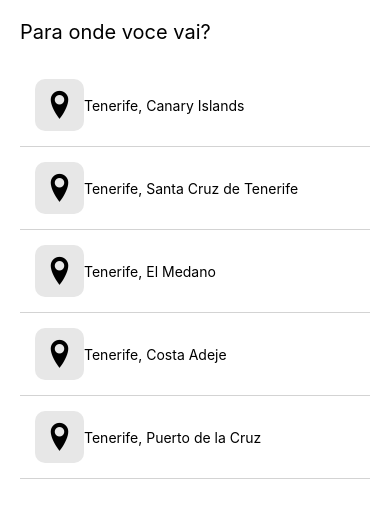
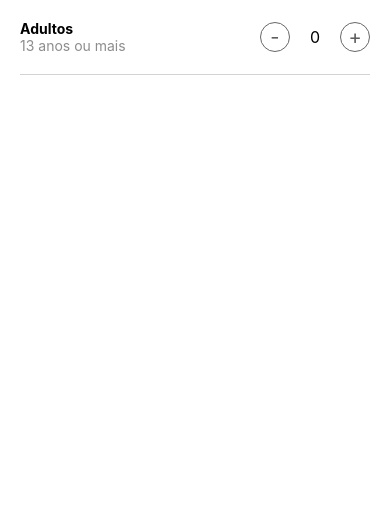
Before and after one commit to JVSATSU/PAP-AIRBNB, a React Native app: screen / in a window 390 px wide. Shown: the top 518 px of the page. Built offline with nearby package versions, Linux system fonts and the light colour scheme.

Commit message:
Componente Guest Adultos pronto

```diff
--- a/App.js
+++ b/App.js
@@ -14,7 +14,7 @@ import Post from './src/components/Post';
 import Feed from './assets/data/feed';
 import PaginaPesquisa from "./src/screens/pesquisa";
 import PesquisaDestinoTela from "./src/screens/pesquisadestino";
-
+import GuestTela from "./src/screens/guest";
 const post1 = Feed[1];
 
 const App: () => Node = () => {
@@ -23,7 +23,8 @@ const App: () => Node = () => {
       {/*<HomeScreen />*/}
       {/*<Post post={post1} />*/}
       {/*<PaginaPesquisa/>*/}
-      <PesquisaDestinoTela/>
+      {/*<PesquisaDestinoTela/>*/}
+      <GuestTela/>
     </SafeAreaView>
   );
 };
--- /dev/null
+++ b/src/screens/guest/index.js
@@ -0,0 +1,42 @@
+import React, {useState} from "react";
+import { View, Text, Pressable } from "react-native";
+import styles from "./styles";
+
+const GuestTela = (props) => {
+
+  const [adultos, setadultos] = useState(0);
+
+  return (
+    <View>
+      {/*Row 1: Adultos*/}
+      <View style={styles.row}>
+        {/*Titulos*/}
+        <View>
+          <Text style={{fontWeight: 'bold'}}>Adultos</Text>
+          <Text style={{color:'#8d8d8d'}}>13 anos ou mais</Text>
+        </View>
+        {/*Botões com valor*/}
+        <View style={{flexDirection: 'row', alignItems: 'center'}}>
+          {/* - */}
+          <Pressable
+            onPress={() => setadultos(Math.max(0,adultos - 1))}
+           style={styles.button}>
+            <Text style={{fontSize: 20, color: '#5d5d5d'}}> - </Text>
+            </Pressable>
+
+          {/*Valor*/}
+          <Text style={{marginHorizontal: 20, fontSize: 16}}>{adultos}</Text>
+
+          {/* + */}
+          <Pressable
+            onPress={() => setadultos(adultos + 1)}
+           style={styles.button}>
+            <Text  style={{fontSize: 20, color: '#5d5d5d'}}> + </Text>
+            </Pressable>
+        </View>
+      </View>
+
+    </View>
+  );
+};
+export default GuestTela;
--- /dev/null
+++ b/src/screens/guest/styles.js
@@ -0,0 +1,22 @@
+import { StyleSheet } from "react-native";
+
+const styles = StyleSheet.create({
+    button: {
+        borderWidth:1,
+        width: 30,
+        height: 30,
+        borderRadius: 15,
+        borderColor: '#676767',
+        justifyContent: 'center',
+        alignItems: 'center',
+    },
+    row: {
+        flexDirection: 'row',
+        justifyContent: 'space-between',
+        paddingVertical: 20,
+        marginHorizontal: 20,
+        borderBottomWidth: 1,
+        borderColor: 'lightgrey'
+      },
+});
+export default styles;
```
